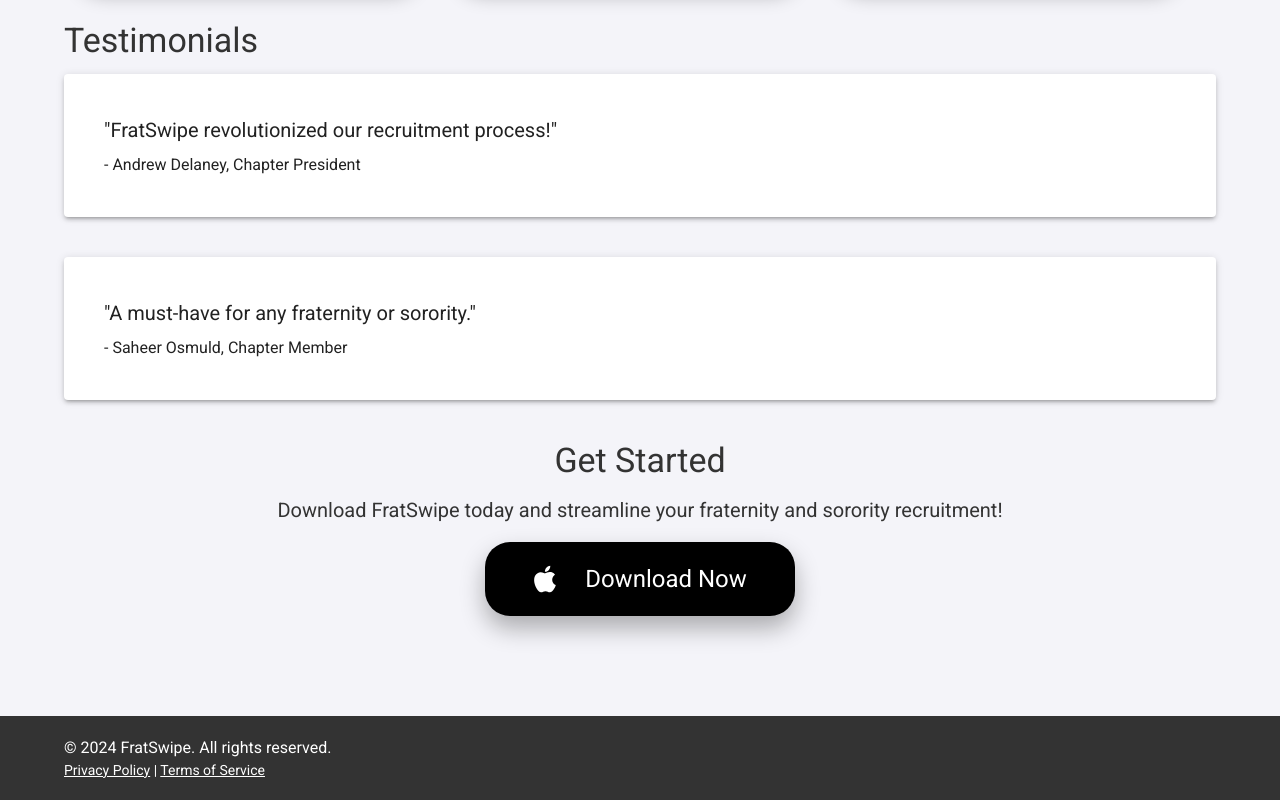
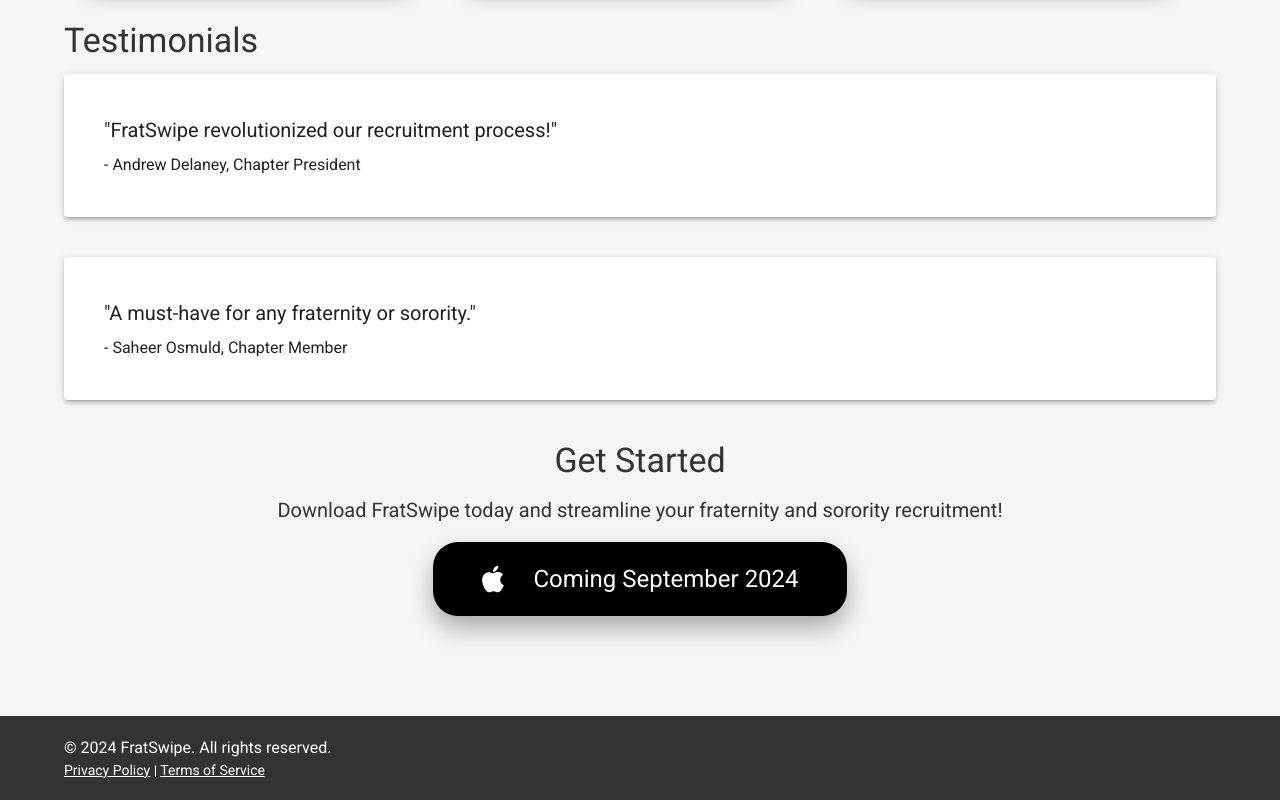
Before and after one commit to ambitiousjulian/fratswipe-landing-page, a React (Create React App) app: page / in a window 1280 px wide. Shown: the part 2495-3295 px from the top of the page. Built offline with nearby package versions, Linux system fonts and the light colour scheme.

Commit message:
final touch

```diff
--- a/src/pages/LandingPage.js
+++ b/src/pages/LandingPage.js
@@ -261,7 +261,7 @@
             className={classes.getStartedButton}
             startIcon={<AppleIcon className={classes.appleIcon} />}
           >
-            Download Now
+            Coming September 2024
           </Button>
         </Fade>
       </Box>
```
